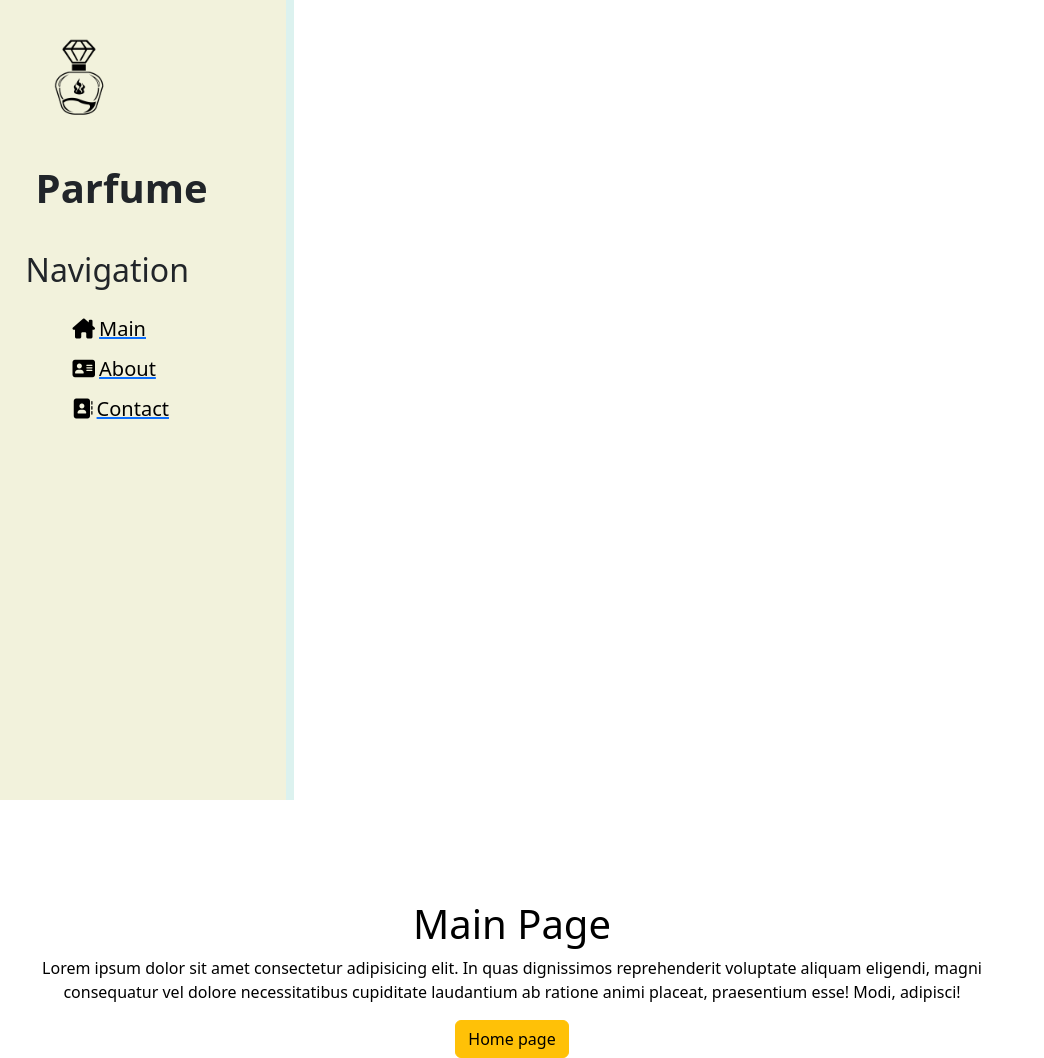
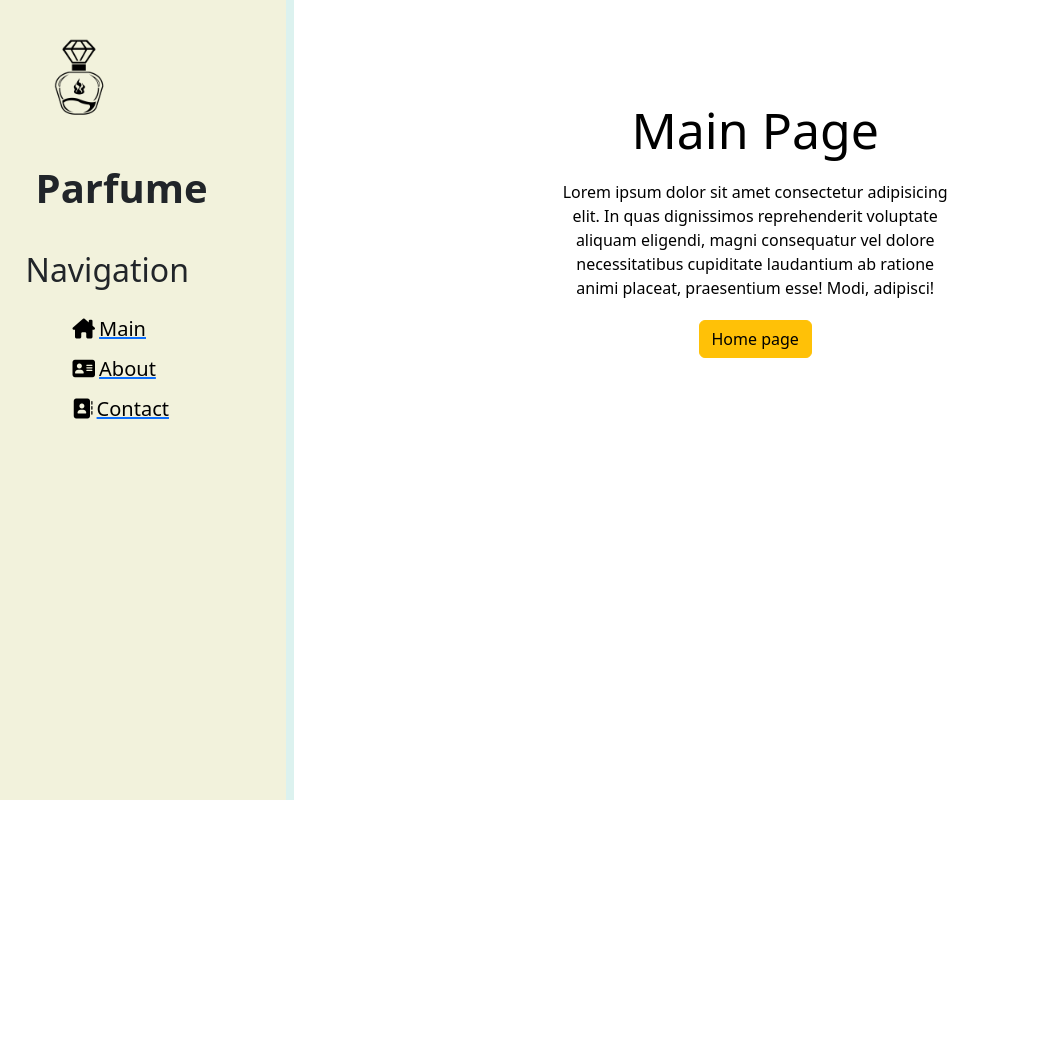
Before and after one commit to XterryIT/Django, a Django app: page / in a window 1280 px wide. Shown: the whole page, without its empty margins (0-1044 px from the left). After the commit the page ends 800 px from the top, so only its background shows below. Run offline with Django 4.2, Linux system fonts and the light colour scheme; some libraries are stand-ins or nearby versions.

Commit message:
Finish build a site

```diff
--- a/main/static/main/css/main.css
+++ b/main/static/main/css/main.css
@@ -1,7 +1,3 @@
-body{
-
-}
-
 
 aside{
     float: left;
@@ -57,10 +53,13 @@ aside ul li:hover, aside ul a:hover{
 }
 
 
-main .fff{
+main .features{
     float: left;
     color: black;
     margin-top: 100px;
     text-align: center;
-    width: 80%;
+    width: 72%;
 }
+
+main .features h1{font-size: 50px;}
+main .features p {max-width: 400px; margin: 20px auto;}
--- a/main/templates/main/index.html
+++ b/main/templates/main/index.html
@@ -3,8 +3,7 @@
 {% block title %}Main page{% endblock %}
 
 {% block content %}
-
-<div class="fff">
+<div class="features">
     <h1>Main Page</h1>
     <p>Lorem ipsum dolor sit amet consectetur adipisicing elit. In quas dignissimos reprehenderit voluptate aliquam eligendi, magni consequatur vel dolore necessitatibus cupiditate laudantium ab ratione animi placeat, praesentium esse! Modi, adipisci!</p>
     <button class="btn btn-warning">Home page</button>
```
